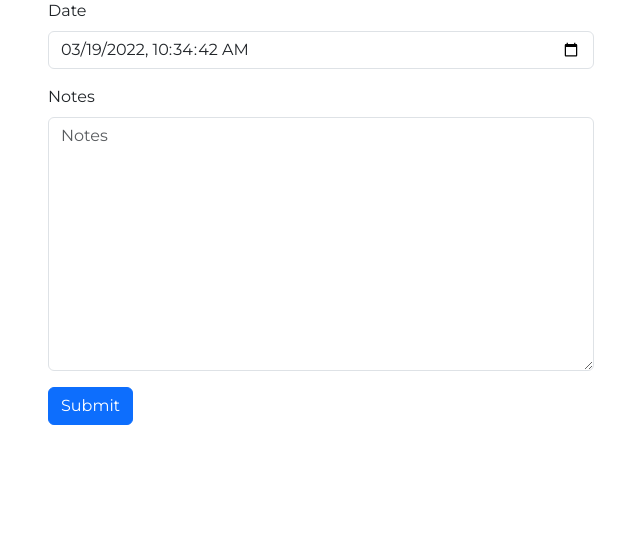
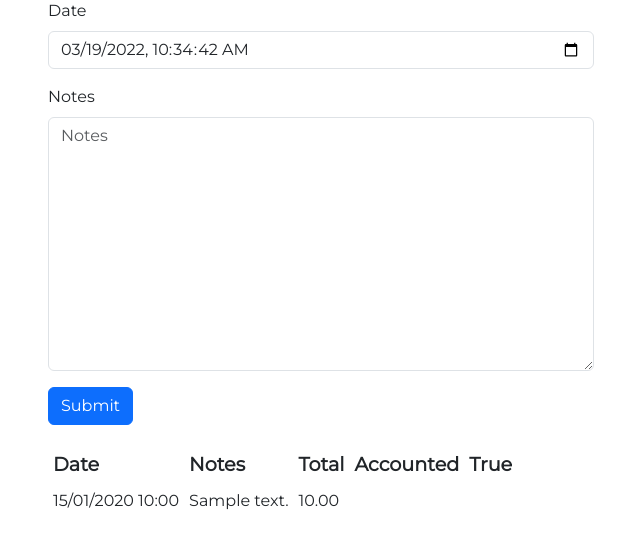
Before and after one commit to paolomarr/finanze-django, a Django app: page /movimenti/assets in a window 1280 px wide. Shown: the part 61-617 px from the top of the page, without its empty margins (34-674 px from the left). Run offline with Django 3.2, Linux system fonts and the light colour scheme; a user stored in the database is signed in; tables that the repository leaves empty hold one stand-in row (values such as "Sample post"); some libraries are stand-ins or nearby versions.

Commit message:
Introducing asset balance model and views
Add and save for movements form

```diff
--- a/app/finanze/movimenti/admin.py
+++ b/app/finanze/movimenti/admin.py
@@ -1,8 +1,9 @@
 from django.contrib import admin
 
-from .models import Category, Subcategory, Movement
+from .models import Category, Subcategory, Movement, AssetBalance
 # Register your models here.
 
 admin.site.register(Category)
 admin.site.register(Subcategory)
 admin.site.register(Movement)
+admin.site.register(AssetBalance)
--- a/app/finanze/movimenti/models.py
+++ b/app/finanze/movimenti/models.py
@@ -2,6 +2,7 @@ from django.db import models
 from django.db.models import Sum
 from django.db.models.functions import Coalesce
 from django.utils import timezone
+from datetime import date
 
 
 class Subcategory(models.Model):
@@ -50,7 +51,17 @@ class Category(models.Model):
         return (start, end, filtered)
 
 
+class MovementManager(models.Manager):
+    def netAmountInPeriod(self, fromDate, toDate):
+        amount = 0
+        for movement in self.filter(date__gte=fromDate, date__lt=toDate):
+            amount += movement.amount
+        return amount
+
+
 class Movement(models.Model):
+    objects = MovementManager()
+
     date = models.DateTimeField()
     description = models.CharField(max_length=1024)
     category = models.ForeignKey(Category, on_delete=models.PROTECT)
@@ -81,4 +92,4 @@ class AssetBalance(models.Model):
     """
     date = models.DateTimeField(default=timezone.now)
     balance = models.FloatField()
-    notes = models.TextField()
+    notes = models.TextField(blank=True)
--- a/app/finanze/movimenti/static/movimenti/assets.js
+++ b/app/finanze/movimenti/static/movimenti/assets.js
@@ -1,5 +1,5 @@
 var balanceItemFactory = function(index){
-	input = $(`<input type="number" id="balance_item_${index}" onChange="computeSum()"/>`)
+	input = $(`<input type="number" step="0.01" id="balance_item_${index}" onChange="computeSum()"/>`)
 	return input;
 }
 var balanceListItemFactory = function(index) {
@@ -27,7 +27,7 @@ var computeSum = function(){
 	$('#itemslist input[type="number"]').each(function(id, el){
 		sum += parseFloat($(el).val());
 	});
-	$('#sum').html(sum);
+	$('#sum').html(sum.toFixed(2));
 	$('#id_balance').val(sum);
 }
 var itemscounter = 0;
@@ -50,5 +50,5 @@ $(function(){
 
 	var now = new Date().toISOString();
 	now = now.replace(/\.\d+Z?$/, '');
-	$('[name="date"]').val(now);
+	$('[name="date"]').attr('step', 1).val(now);
 })
--- a/app/finanze/movimenti/templates/movimenti/newassetbalance.html
+++ b/app/finanze/movimenti/templates/movimenti/assetbalance.html
@@ -21,4 +21,28 @@ Registra bilancio corrente
 		</form>
 	</div>
 </div>
+<div class="row">
+	<div class="col"><table>
+			<thead>
+				<tr>
+					<th>Date</th>
+					<th>Notes</th>
+					<th>Total</th>
+					<th>Accounted</th>
+					<th>True</th>
+				</tr>
+			</thead>
+			<tbody>
+				{% for asset in assets %}
+				<tr>
+					<td>{{asset.date | date:'d/m/Y H:i'}}</td>
+					<td>{{asset.notes}}</td>
+					<td>{{asset.balance | floatformat:2}}</td>
+					<td>{{asset.accounted | floatformat:2}}</td>
+					<td>{{asset.truebalance | floatformat:2}}</td>
+				</tr>
+				{% endfor %}
+			</tbody>
+		</table></div>
+</div>
 {% endblock %}
--- a/app/finanze/movimenti/views.py
+++ b/app/finanze/movimenti/views.py
@@ -2,10 +2,12 @@ from django.shortcuts import render
 from django.http import HttpResponse, HttpResponseRedirect
 from django.contrib.auth.decorators import login_required
 from django.core.paginator import Paginator
-from .models import Movement, Category, Subcategory
+from django.db.models import Sum, F
+from .models import Movement, Category, Subcategory, AssetBalance
 from .forms import NewMovementForm, NewAssetsBalanceForm
 import logging
-from urllib.parse import unquote
+from urllib.parse import unquote, urlparse, parse_qs
+from django.views.generic import CreateView
 
 
 @login_required
@@ -57,12 +59,17 @@ def list(request):
 @login_required
 def newmovement(request):
     if request.method == 'POST':
+        needmore = request.POST.get('another', False)
         # parse the form and add new item
         form = NewMovementForm(request.POST)
         if form.is_valid():
             form.save()
             # redirect to a new URL:
-            return HttpResponseRedirect('/movimenti/list')
+            logging.debug(str(request.POST))
+            redirect = '/movimenti/list'
+            if needmore == '1':
+                redirect = '/movimenti/new'
+            return HttpResponseRedirect(redirect)
         return
 
     emptySubcat = Subcategory.objects.get(subcategory="")
@@ -102,6 +109,19 @@ def summary(request):
 def assets(request):
     if request.method == 'POST':
         form = NewAssetsBalanceForm(request.POST)
+        if form.is_valid():
+            form.save()
+            return HttpResponseRedirect('/movimenti/assets')
     else:
         form = NewAssetsBalanceForm()
-        return render(request, 'movimenti/newassetbalance.html', {'form': form})
+        allrecords = AssetBalance.objects.all().order_by('date')
+        for idx in range(0, len(allrecords) - 1):
+            rec_from = allrecords[idx]
+            rec_to = allrecords[idx+1]
+            truebalance = rec_to.balance - rec_from.balance
+            period = Movement.objects.netAmountInPeriod(rec_from.date, rec_to.date)
+            setattr(allrecords[idx], 'accounted', period)
+            setattr(allrecords[idx], 'truebalance', truebalance)
+
+        return render(request, 'movimenti/assetbalance.html',
+            {'form': form, 'assets': allrecords})
--- a/app/finanze/tradinglog/templates/tradinglog/neworder.html
+++ b/app/finanze/tradinglog/templates/tradinglog/neworder.html
@@ -7,7 +7,7 @@ Registra nuovo ordine
 {% block content %}
 <div class="row">
 	<div class="col col-12 col-md-4">
-		<form action="/tradinglog/new" method="post">
+		<form action="/tradinglog/orders/new" method="post">
 	{% csrf_token %}
 	{% bootstrap_form form %}
 
```
Also changed, not shown: app/finanze/movimenti/static/movimenti/new.js (added, +9 -0 lines), app/finanze/movimenti/templates/movimenti/newmovement.html (+6 -2 lines), app/finanze/movimenti/migrations/0003_alter_assetbalance_notes.py (added).
